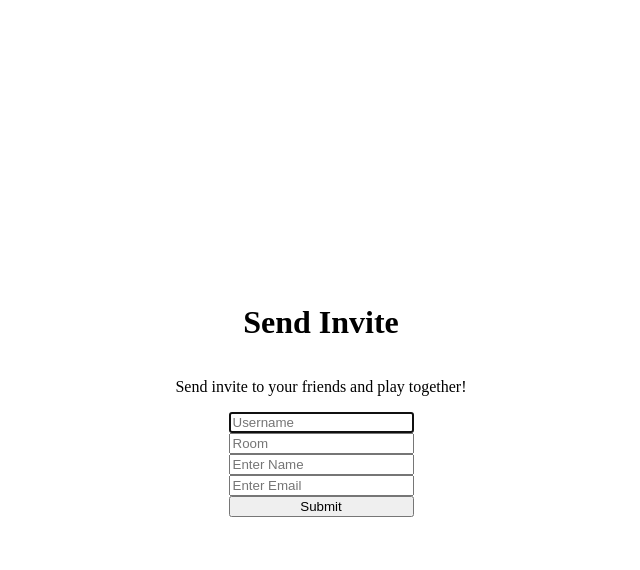
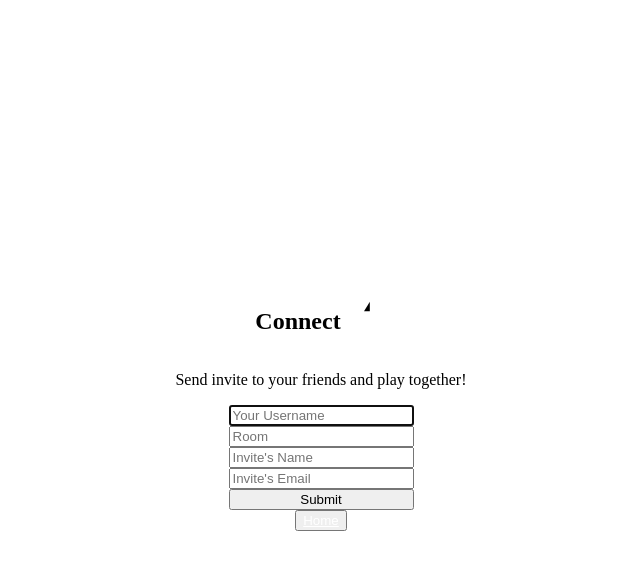
Before and after one commit to Deep-Codes/connect-4-dev, a Flask app: page /invite in a window 1280 px wide. Shown: the top 570 px of the page, without its empty margins (319-959 px from the left). Run offline with Flask 2, Linux system fonts and the light colour scheme.

Commit message:
feat(): navlinks in pages

```diff
--- a/app.py
+++ b/app.py
@@ -111,6 +111,7 @@ def invite():
 
         s.sendmail(gmail, invite_mail, message)
         s.quit()
+        return render_template('sent.html')
 
     return render_template('invite.html')
 
--- a/templates/invite.html
+++ b/templates/invite.html
@@ -4,20 +4,26 @@
   <meta charset="UTF-8">
   <meta http-equiv="X-UA-Compatible" content="IE=edge">
   <meta name="viewport" content="width=device-width, initial-scale=1.0">
-  <title>Home | Connect-4</title>
+  <title>Invite | Connect-4</title>
   <link rel="stylesheet" href="https://cdn.jsdelivr.net/npm/affinity-css@latest/css/index.css">
   <link rel="stylesheet" href="/static/css/index.css">
   <link rel="shortcut icon" href="/static/dark.svg" type="image/x-icon">
 </head>
 <body class="page">
-    <h1 class="mt-5">Send Invite</h1>
+    <h2 class="mt-5 flex-center">
+      Connect
+      <img id="logo" class="ml-2" src="/static/dark.svg" width="40" alt="">
+    </h2>
     <p class="mt-5">Send invite to your friends and play together!</p>
     <form class="form-ctx" method='POST'>
-      <input type="text" class="mt-5"  name="username"  placeholder="Username"  required autofocus>
+      <input type="text" class="mt-5"  name="username"  placeholder="Your Username"  required autofocus>
       <input type="text" class="mt-5"  name="room"  placeholder="Room"  required autofocus>
-      <input type="text" class="mt-5"  name="i-name"  placeholder="Enter Name"  required autofocus>
-      <input type="text" class="mt-5"  name="i-email"  placeholder="Enter Email"  required autofocus>
+      <input type="text" class="mt-5"  name="i-name"  placeholder="Invite's Name"  required autofocus>
+      <input type="text" class="mt-5"  name="i-email"  placeholder="Invite's Email"  required autofocus>
       <button type="submit" class="mt-5">Submit</button>
     </form>
+    <button class="mt-5">
+      <a href="/" style="color:white;">Home</a>
+    </button>
 </body>
 </html>
```
Also changed, not shown: templates/index.html (+8 -1 lines), templates/sent.html (added, +18 -0 lines).
